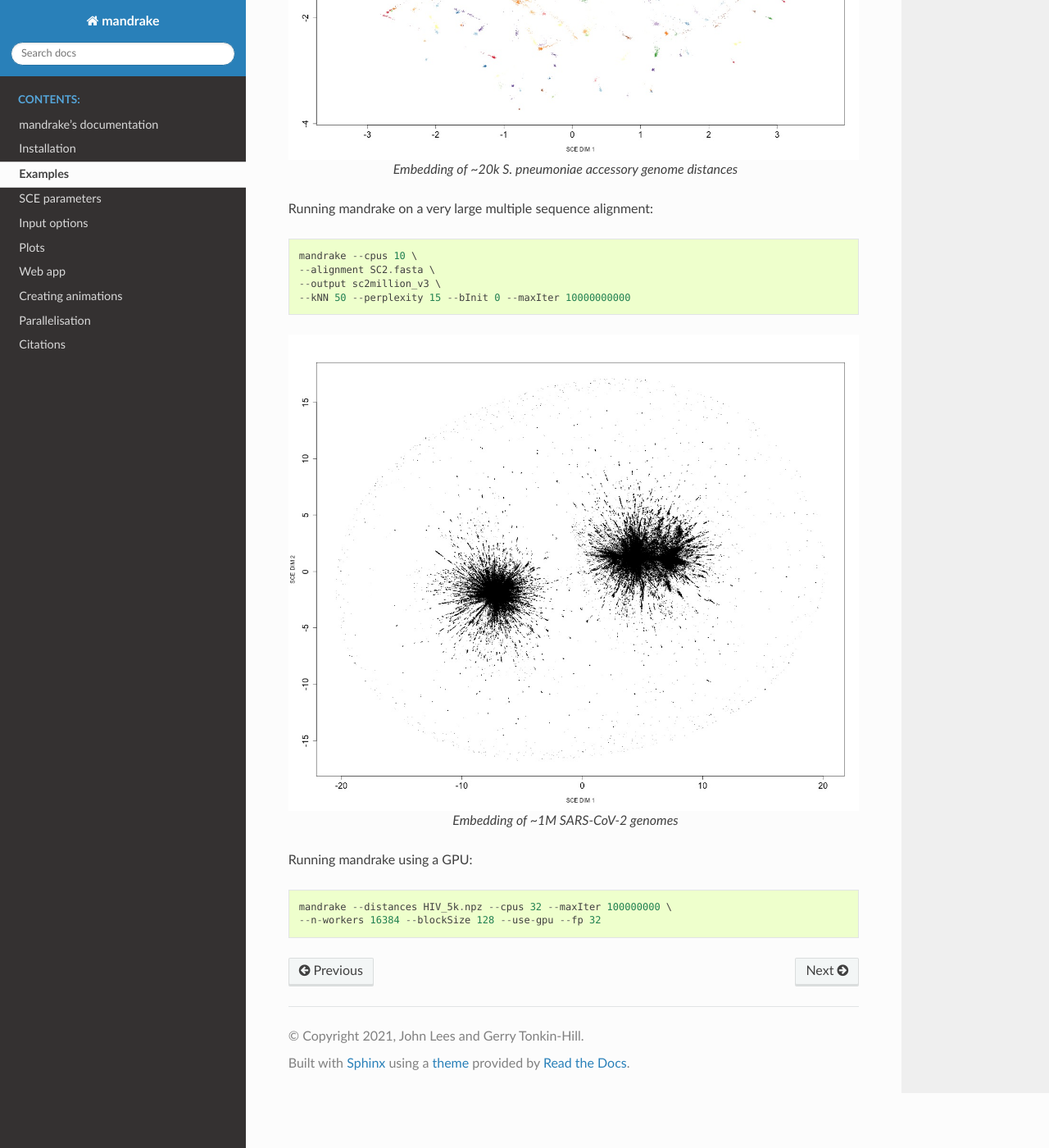
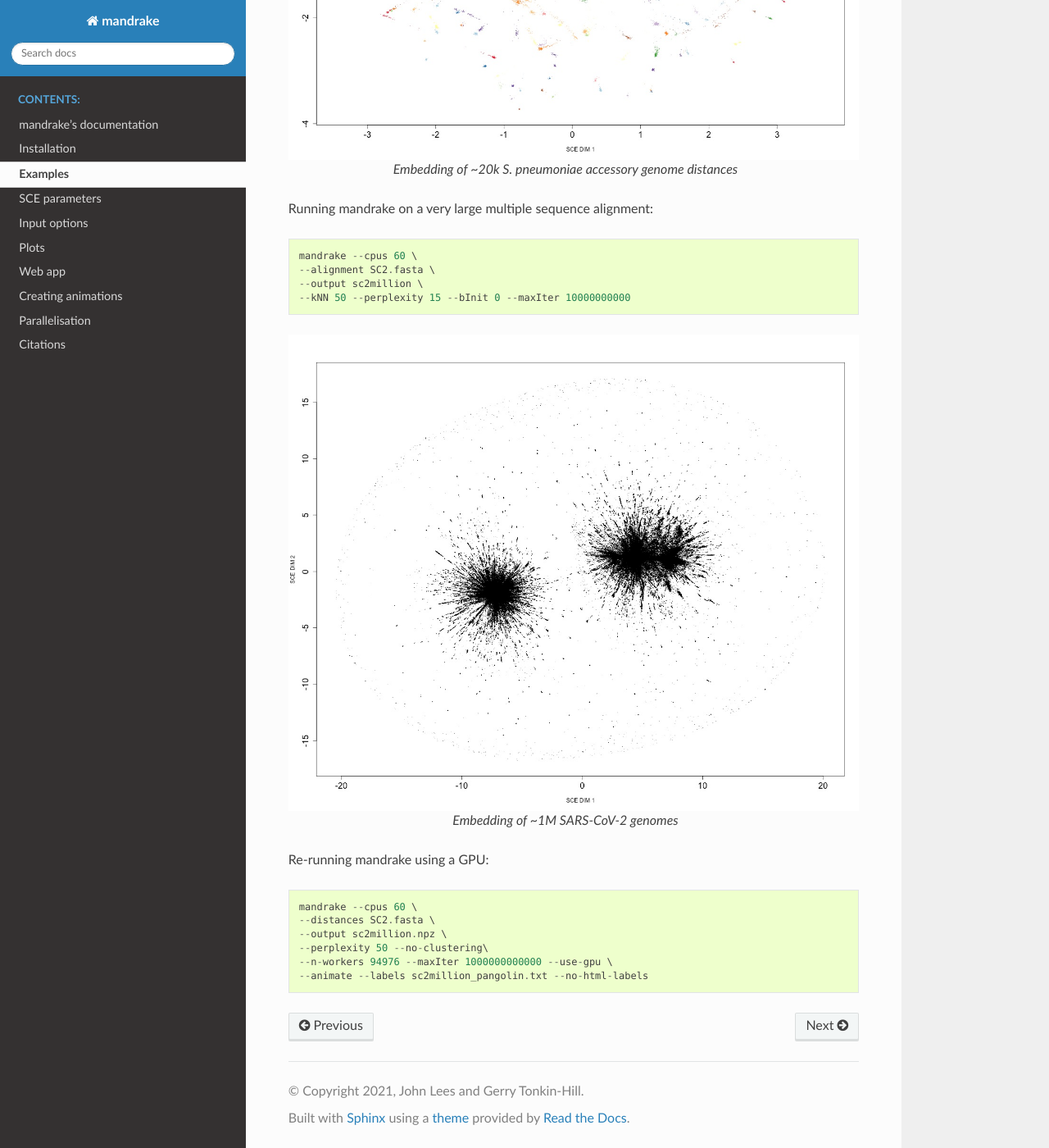
Before and after one commit to bacpop/mandrake, a Sphinx documentation site: the page built from docs/examples.rst, in a window 1280 px wide and 1400 px high, scrolled down 4083 px. Shown: the whole window at 82% size. Built offline with Sphinx 7.4.7 and the Read the Docs theme 2.0.0, drawn with Linux system fonts in a browser that asks for light colours.

```diff
--- a/docs/examples.rst
+++ b/docs/examples.rst
@@ -55,9 +55,9 @@ Running mandrake on gene presence/absence matrix from `panaroo <https://gtonkinh
 
 Running mandrake on a very large multiple sequence alignment::
 
-    mandrake --cpus 10 \
+    mandrake --cpus 60 \
     --alignment SC2.fasta \
-    --output sc2million_v3 \
+    --output sc2million \
     --kNN 50 --perplexity 15 --bInit 0 --maxIter 10000000000
 
 .. figure:: images/sc2_embedding.jpeg
@@ -66,7 +66,11 @@ Running mandrake on a very large multiple sequence alignment::
 
    Embedding of ~1M SARS-CoV-2 genomes
 
-Running mandrake using a GPU::
+Re-running mandrake using a GPU::
 
-    mandrake --distances HIV_5k.npz --cpus 32 --maxIter 100000000 \
-    --n-workers 16384 --blockSize 128 --use-gpu --fp 32
+    mandrake --cpus 60 \
+    --distances SC2.fasta \
+    --output sc2million.npz \
+    --perplexity 50 --no-clustering\
+    --n-workers 94976 --maxIter 1000000000000 --use-gpu \
+    --animate --labels sc2million_pangolin.txt --no-html-labels
```
Also changed, not shown: docs/plots.rst (+7 -0 lines), 2 other files.
